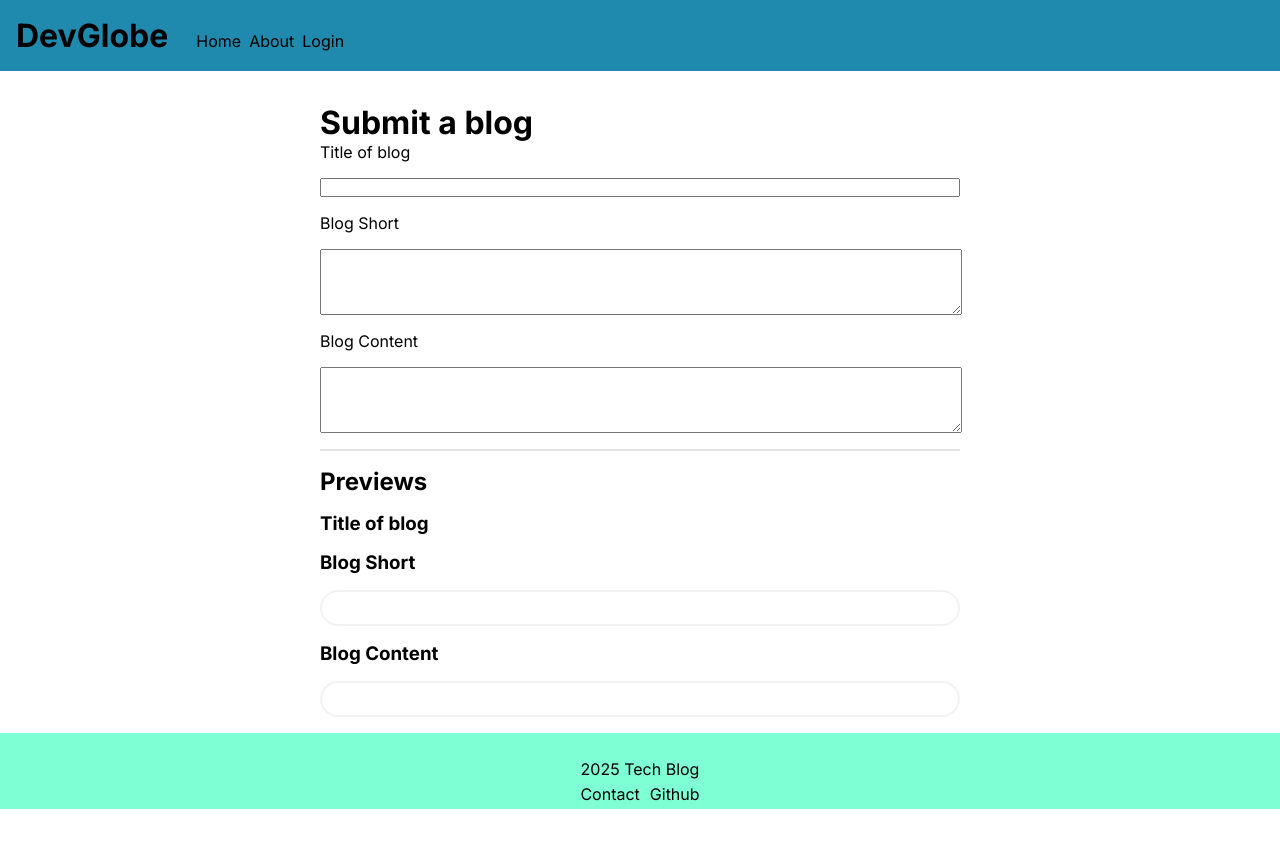
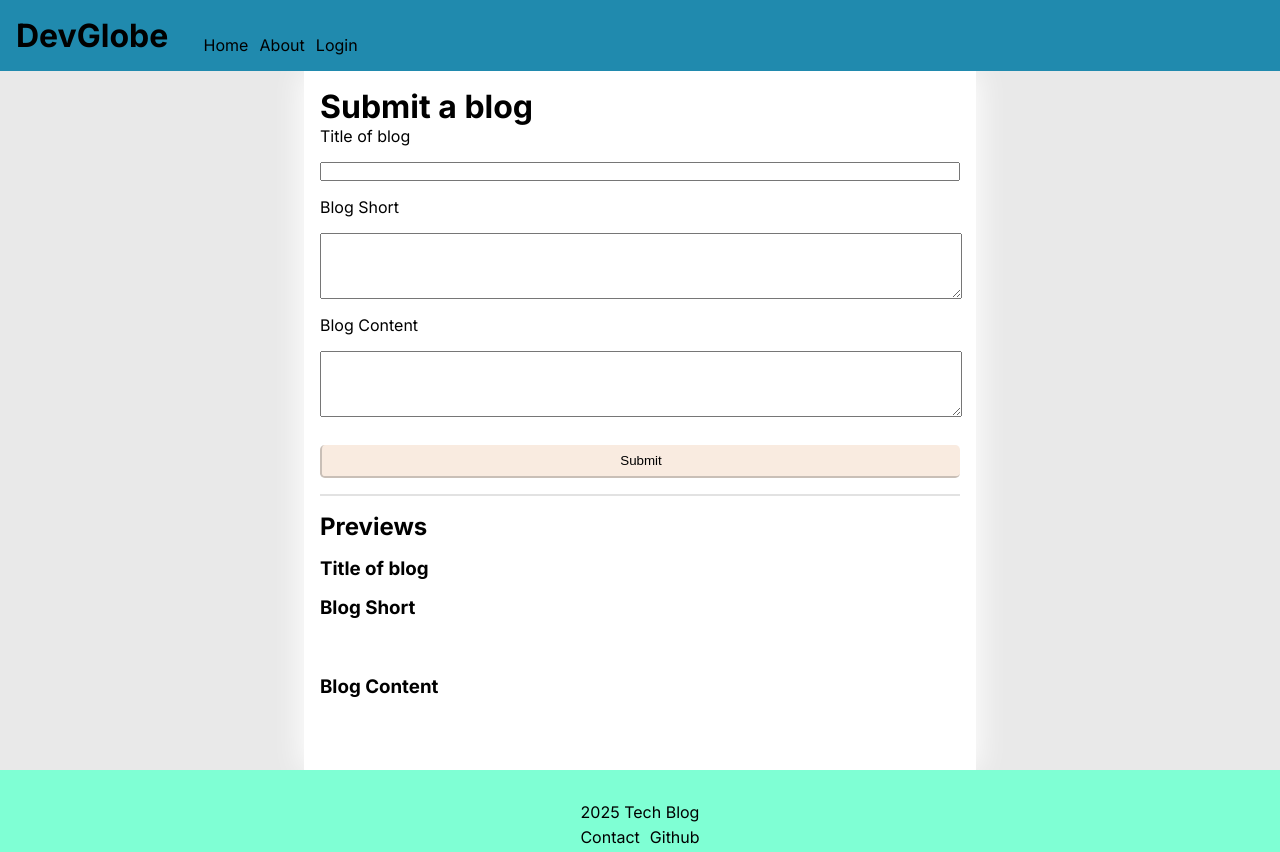
Before and after one commit to Er-Kal/TechBlog, a Next.js app in the folder tech-blog/: page /submit-blog in a window 1280 px wide. Before the commit the page ends 809 px from the top, so only its background shows below. Built offline with nearby package versions, Linux system fonts and the light colour scheme; no server answers.

Commit message:
Better styling, working blog submissions

```diff
--- a/tech-blog/src/app/Header.tsx
+++ b/tech-blog/src/app/Header.tsx
@@ -64,11 +64,11 @@ export default function Header() {
 				<Link href="/about">About</Link>
 				{user ? (
 					<>
+						<Link href={"/profile/" + user.id}>Profile</Link>
+						<Link href={"/submit-blog/"}>Submit Blog</Link>
 						<a style={{ cursor: "pointer" }} onClick={handleLogout}>
 							Log Out
 						</a>
-						<Link href={"/profile/" + user.id}>Profile</Link>
-						<Link href={"/submit-blog/"}>Submit Blog</Link>
 					</>
 				) : (
 					<Link href="/login">Login</Link>
--- a/tech-blog/src/app/blog/[id]/Comment.tsx
+++ b/tech-blog/src/app/blog/[id]/Comment.tsx
@@ -1,6 +1,5 @@
 import styles from "./blog.module.css";
 import Link from "next/link";
-import { createClient } from "@/utils/supabase/client";
 import { useState } from "react";
 import { deleteUserComment } from "./actions";
 import { FaRegTrashAlt } from 'react-icons/fa';
--- a/tech-blog/src/app/blog/[id]/blog.module.css
+++ b/tech-blog/src/app/blog/[id]/blog.module.css
@@ -77,8 +77,8 @@
 .blogContent {
 
     padding-bottom: 2rem;
-    border: solid rgba(0, 0, 0, 0.05) 2px;
-    padding: 0rem 2rem 2rem 2rem;
+    /* border: solid rgba(0, 0, 0, 0.05) 2px; */
+    padding: 0rem 1.5rem 1.5rem 1.5rem;
     border-radius: 2rem;
     margin-bottom: 1rem;
 	pre {
--- a/tech-blog/src/app/blogpreview.module.css
+++ b/tech-blog/src/app/blogpreview.module.css
@@ -2,4 +2,5 @@
 	padding-bottom: 1.5rem;
 	padding-top: 0.5rem;
 	border-bottom: 1px solid gray;
+	list-style: none;
 }
--- a/tech-blog/src/app/footer.module.css
+++ b/tech-blog/src/app/footer.module.css
@@ -3,7 +3,7 @@
 	flex-direction: column;
 	align-items: center;
 	background-color: aquamarine;
-	padding-top: 26px;
+	padding-top: 2rem;
 	min-width: 100vw;
 }
 
--- a/tech-blog/src/app/header.module.css
+++ b/tech-blog/src/app/header.module.css
@@ -12,6 +12,6 @@
 	align-self: flex-end;
 	padding-left: 24px;
 	a {
-		padding: 4px;
+		padding-left: 0.7rem;
 	}
 }
--- a/tech-blog/src/app/layout.css
+++ b/tech-blog/src/app/layout.css
@@ -13,6 +13,7 @@ body {
 	display: flex;
 	flex-direction: column;
 	font-family: "Inter", sans-serif;
+	background-color: rgb(233, 233, 233);
 }
 
 a {
@@ -37,8 +38,29 @@ main {
 	flex-direction: column;
 	flex: 1;
 	max-width: 40rem;
+	min-width: 40rem;
 	padding-top: 2rem;
-	min-width: 40rem;
+	padding: 1rem 1rem;
+	background-color: white;
+	position: relative;
+}
+main::before {
+	content: "";
+	position: absolute;
+
+	/* 3. Place it behind the parent */
+	z-index: -1;
+
+	/* 4. The "glow" setup */
+	top: 0;
+	left: -0.2rem; /* How much it sticks out on the left */
+	width: calc(100% + 0.4rem); /* 100% + 10px left + 10px right */
+	height: 100%; /* Exact same height, no vertical glow! */
+
+	background-color: white;
+
+	/* 5. Apply the blur */
+	filter: blur(15px);
 }
 
 button {
@@ -49,5 +71,18 @@ button {
 	padding: 0.5rem 1rem 0.5rem 1rem;
 	background-color: #f9ebe0;
 	border-radius: 0.3rem;
-	cursor:pointer;
+	cursor: pointer;
 }
+
+@media (max-width:700px) {
+	main{
+		min-width: 80vw;
+		max-width: 80vw;
+	}
+}
+@media (max-width:500px) {
+	main{
+		min-width: 95vw;
+		max-width: 95vw;
+	}
+}
--- /dev/null
+++ b/tech-blog/src/app/submit-blog/actions.ts
@@ -0,0 +1,27 @@
+import { createClient } from "@/utils/supabase/client";
+import { redirect } from "next/navigation";
+
+type submissionState = {
+    error: string | null
+}
+
+export async function submitBlog(prevState: submissionState, formData:FormData): Promise<submissionState> {
+    const supabase = createClient();
+
+    const blogTitle = formData.get("title");
+    const blogContent = formData.get("blog-content");
+    const blogShort = formData.get("blog-preview");
+
+    const {error} = await supabase.from("blogsubmissions").insert({
+        blogtitle:blogTitle,
+        blogpreview:blogShort,
+        blogcontent:blogContent
+    })
+
+    if (error) {
+        return {error:error.message}
+    };
+
+    redirect('/submit-blog/success')
+    return {error: null}
+}
--- a/tech-blog/src/app/submit-blog/page.tsx
+++ b/tech-blog/src/app/submit-blog/page.tsx
@@ -1,48 +1,79 @@
-'use client'
+"use client";
 
-import styles from './submit-blog.module.css'
-import { useState } from 'react'
-import BlogContent from '@/components/BlogContent';
+import styles from "./submit-blog.module.css";
+import { useState } from "react";
+import BlogContent from "@/components/BlogContent";
+import { submitBlog } from "./actions";
+import { useActionState } from "react";
 
-export default function SubmitBlogPage(){
-    const [title, setTitle] = useState<string>('');
-    const [blogShort, setBlogShort] = useState<string>('');
-    const [blogContent, setBlogContent] = useState<string>('');
+type submissionState = {
+	error: string | null;
+};
+
+export default function SubmitBlogPage() {
+	const [title, setTitle] = useState<string>("");
+	const [blogShort, setBlogShort] = useState<string>("");
+	const [blogContent, setBlogContent] = useState<string>("");
+	const [state, submitAction] = useActionState<submissionState, FormData>(submitBlog, { error: null });
 
 	const titleChanged = (event: React.ChangeEvent<HTMLInputElement>): void => {
-        setTitle(event.target.value)
-    }
+		setTitle(event.target.value);
+	};
 
-    const blogShortChanged = (event: React.ChangeEvent<HTMLTextAreaElement>): void => {
-        setBlogShort(event.target.value)
-    }
+	const blogShortChanged = (
+		event: React.ChangeEvent<HTMLTextAreaElement>
+	): void => {
+		setBlogShort(event.target.value);
+	};
 
-    const blogContentChanged = (event: React.ChangeEvent<HTMLTextAreaElement>): void => {
-        setBlogContent(event.target.value)
-    }
+	const blogContentChanged = (
+		event: React.ChangeEvent<HTMLTextAreaElement>
+	): void => {
+		setBlogContent(event.target.value);
+	};
 
 	return (
 		<main>
 			<h1>Submit a blog</h1>
-            <form className={styles.form}>
+			<form action={submitAction} className={styles.form}>
 				<label htmlFor="title">Title of blog</label>
-                <input onChange={titleChanged} id="title" name="title" type="text" required></input>
+				<input
+					onChange={titleChanged}
+					id="title"
+					name="title"
+					type="text"
+					required
+				></input>
 
 				<label htmlFor="blog-short">Blog Short</label>
-                <textarea onChange={blogShortChanged} className={styles.textarea} id="blog-preview" name="blog-preview" required></textarea>
+				<textarea
+					onChange={blogShortChanged}
+					className={styles.textarea}
+					id="blog-preview"
+					name="blog-preview"
+					required
+				></textarea>
 
 				<label htmlFor="blog-content">Blog Content</label>
-                <textarea onChange={blogContentChanged} className={styles.textarea} id="blog-content" name="blog-content" required></textarea>
+				<textarea
+					onChange={blogContentChanged}
+					className={styles.textarea}
+					id="blog-content"
+					name="blog-content"
+					required
+				></textarea>
+
+				<button type="submit">Submit</button>
 			</form>
 			<div className={styles.preview}>
 				<h2>Previews</h2>
 				<h3>Title of blog</h3>
 				<p>{title}</p>
 				<h3>Blog Short</h3>
-                <BlogContent blogText={blogShort}/>
+				<BlogContent blogText={blogShort} />
 				<h3>Blog Content</h3>
-                <BlogContent blogText={blogContent}/>
+				<BlogContent blogText={blogContent} />
 			</div>
 		</main>
-    )
+	);
 }
```
Also changed, not shown: tech-blog/src/app/submit-blog/success/page.tsx (added, +17 -0 lines). Lines whose indentation alone changed are shown as unchanged.
